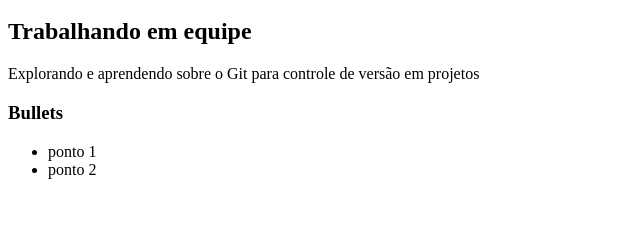
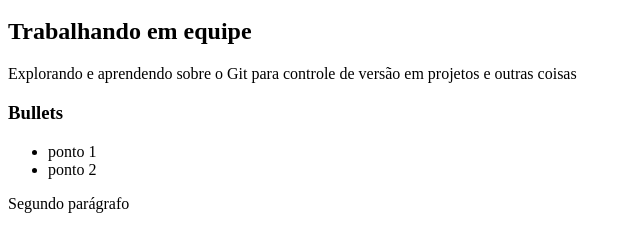
Before and after one commit to ppznbmd/curso-git, a plain HTML site: page index.html in a window 1280 px wide. Shown: the part 48-300 px from the top of the page, without its empty margins (0-640 px from the left). Drawn offline with Linux system fonts and the light colour scheme.

Commit message:
Novo parágrafo

```diff
--- a/index.html
+++ b/index.html
@@ -4,11 +4,12 @@
 	<body>
 		<h1>Git</h1>
 		<h2>Trabalhando em equipe</h2>
-		<p>Explorando e aprendendo sobre o Git para controle de versão em projetos</p>
+		<p>Explorando e aprendendo sobre o Git para controle de versão em projetos e outras coisas</p>
 		<h3>Bullets</h3>
 		<ul>
 			<li>ponto 1</li>
 			<li>ponto 2</li>
 		</ul>
+		<p>Segundo parágrafo</p>
 	</body>
 </body>
```
